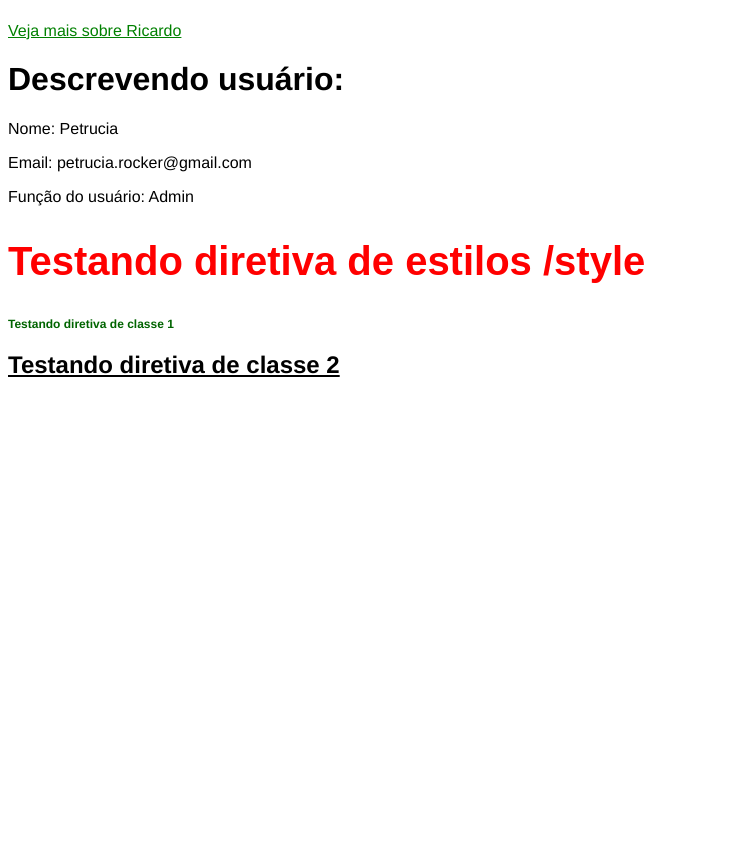
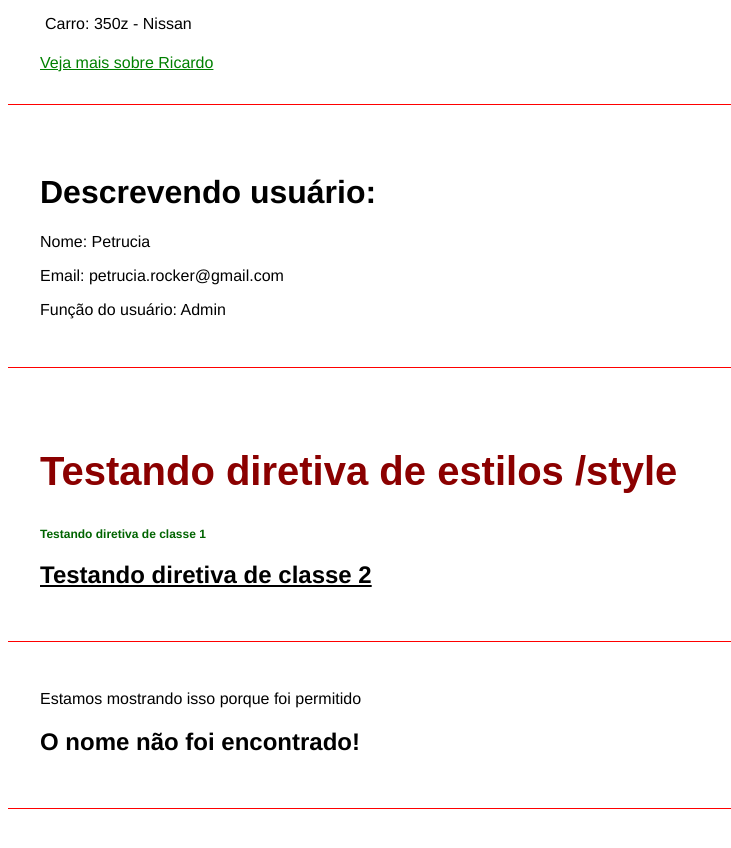
Before and after one commit to ricardorocker/curso-angular, an Angular app: page / in a window 1280 px wide. Shown: the part 414-1262 px from the top of the page, without its empty margins (0-731 px from the left). Before the commit the page ends 813 px from the top, so only its background shows below. Built offline with nearby package versions, Linux system fonts and the light colour scheme.

Commit message:
Renderização condicional
- ngIf name === 'Ricardo'
- else nameNotFound
- ng-template #nameNotFound

```diff
--- a/src/app/app.component.html
+++ b/src/app/app.component.html
@@ -6,3 +6,4 @@
 <app-first-component></app-first-component>
 <app-parent-data [name]="userName" [userData]="userData"></app-parent-data>
 <app-directives></app-directives>
+<app-if-render></app-if-render>
--- a/src/app/app.module.ts
+++ b/src/app/app.module.ts
@@ -5,13 +5,15 @@ import { AppComponent } from './app.component';
 import { FirstComponentComponent } from './components/first-component/first-component.component';
 import { ParentDataComponent } from './components/parent-data/parent-data.component';
 import { DirectivesComponent } from './components/directives/directives.component';
+import { IfRenderComponent } from './components/if-render/if-render.component';
 
 @NgModule({
   declarations: [
     AppComponent,
     FirstComponentComponent,
     ParentDataComponent,
-    DirectivesComponent
+    DirectivesComponent,
+    IfRenderComponent
   ],
   imports: [
     BrowserModule
--- a/src/app/components/directives/directives.component.html
+++ b/src/app/components/directives/directives.component.html
@@ -1,7 +1,11 @@
-<h2 [ngStyle]="{'font-size': size + 'px', 'font-family': font, 'color': color}">
-  Testando diretiva de estilos /style
-</h2>
+<div class="class">
 
-<h2 [ngClass]="classes">Testando diretiva de classe 1</h2>
+  <h2 [ngStyle]="{'font-size': size + 'px', 'font-family': font, 'color': color}">
+    Testando diretiva de estilos /style
+  </h2>
 
-<h2 [ngClass]="underline">Testando diretiva de classe 2</h2>
+  <h2 [ngClass]="classes">Testando diretiva de classe 1</h2>
+
+  <h2 [ngClass]="underline">Testando diretiva de classe 2</h2>
+
+</div>
--- a/src/app/components/directives/directives.component.ts
+++ b/src/app/components/directives/directives.component.ts
@@ -8,7 +8,7 @@ import { Component } from '@angular/core';
 export class DirectivesComponent {
   size = 40;
   font = 'Arial';
-  color = 'red';
+  color = 'darkred';
 
   classes = [
     'green-title',
--- a/src/app/components/first-component/first-component.component.html
+++ b/src/app/components/first-component/first-component.component.html
@@ -1,3 +1,5 @@
+<div class="class">
+
   <h2 class="title">Nome: {{ name }}</h2>
   <p>Idade: {{ age }}</p>
   <p>Profissão: {{ job }}</p>
@@ -6,3 +8,5 @@
   <div>
     <a href="#">Veja mais sobre {{ name }}</a>
   </div>
+
+</div>
--- /dev/null
+++ b/src/app/components/if-render/if-render.component.html
@@ -0,0 +1,9 @@
+<div class="class">
+  <div *ngIf="canShow">Estamos mostrando isso porque foi permitido</div>
+  <h2 *ngIf="name === 'Ricardo'; else nameNotFound">O nome é Ricardo</h2>
+  <ng-template #nameNotFound>
+    <div>
+      <h2>O nome não foi encontrado!</h2>
+    </div>
+  </ng-template>
+</div>
--- /dev/null
+++ b/src/app/components/if-render/if-render.component.ts
@@ -0,0 +1,12 @@
+import { Component } from '@angular/core';
+
+@Component({
+  selector: 'app-if-render',
+  templateUrl: './if-render.component.html',
+  styleUrls: ['./if-render.component.css']
+})
+export class IfRenderComponent {
+  canShow: boolean = true;
+  name: string = "Amanda";
+
+}
--- a/src/app/components/parent-data/parent-data.component.html
+++ b/src/app/components/parent-data/parent-data.component.html
@@ -1,4 +1,8 @@
-<h1>Descrevendo usuário:</h1>
-<p>Nome: {{ name }}</p>
-<p>Email: {{ userData.email }}</p>
-<p>Função do usuário: {{ userData.role }}</p>
+<div class="class">
+
+  <h1>Descrevendo usuário:</h1>
+  <p>Nome: {{ name }}</p>
+  <p>Email: {{ userData.email }}</p>
+  <p>Função do usuário: {{ userData.role }}</p>
+
+</div>
--- a/src/styles.css
+++ b/src/styles.css
@@ -7,3 +7,13 @@
 a {
   color: green;
 }
+
+body {
+  padding-bottom: 500px;
+}
+
+.class {
+  border-bottom: 1px solid red;
+  padding: 2em;
+  margin-bottom: 1em;
+}
```
Also changed, not shown: src/app/components/if-render/if-render.component.css (added), 1 other file (tests, documents, lock files or other folders). Lines whose indentation alone changed are shown as unchanged.
